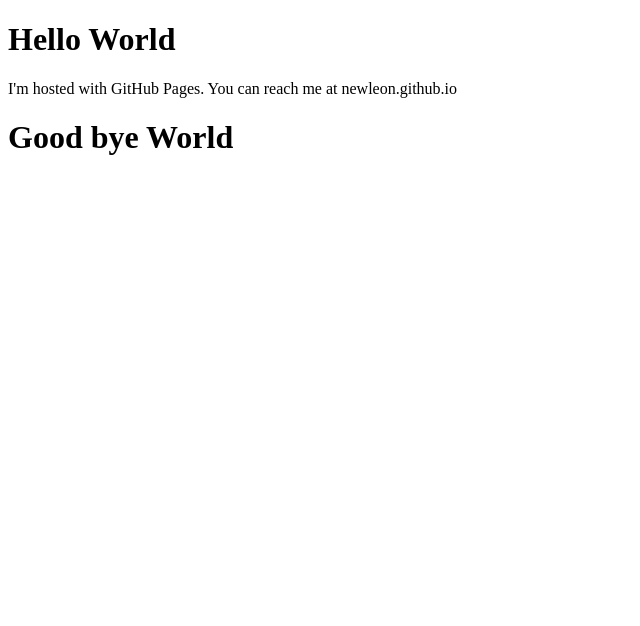
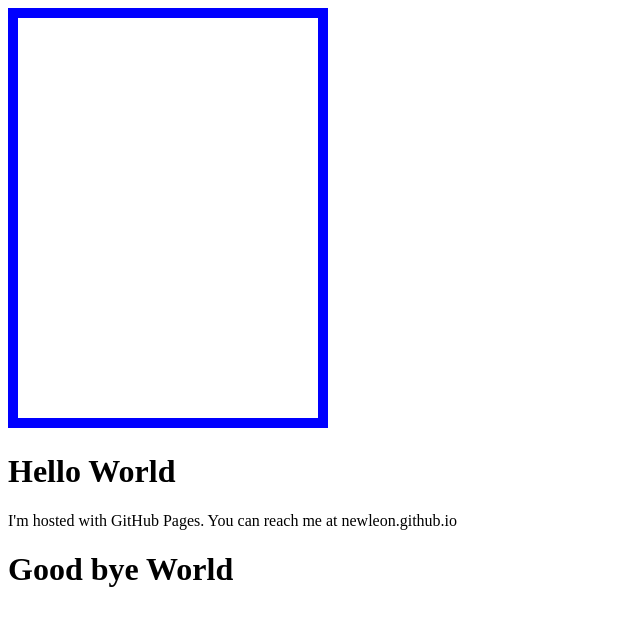
Before and after one commit to newleon/newleon.github.io, a plain HTML site: page index.html in a window 1280 px wide. Shown: the whole page, without its empty margins (0-640 px from the left). Drawn offline with Linux system fonts and the light colour scheme.

Commit message:
Update index.html

```diff
--- a/index.html
+++ b/index.html
@@ -1,8 +1,13 @@
 <!DOCTYPE html>
 <html>
 <body>
-<h1>Hello World</h1>
-<p>I'm hosted with GitHub Pages. You can reach me at newleon.github.io</p>
-<h1>Good bye World</h1>
+  <canvas id="cv" widht="400" height="400" style="border:10px solid #0000ff;"></canvas>
+  <h1>Hello World</h1>
+  <p>I'm hosted with GitHub Pages. You can reach me at newleon.github.io</p>
+  <script>
+    can=document.getElementById("cv");
+    ctx=can.getContext("2d");
+  </script>
+  <h1>Good bye World</h1>
 </body>
 </html>
```
